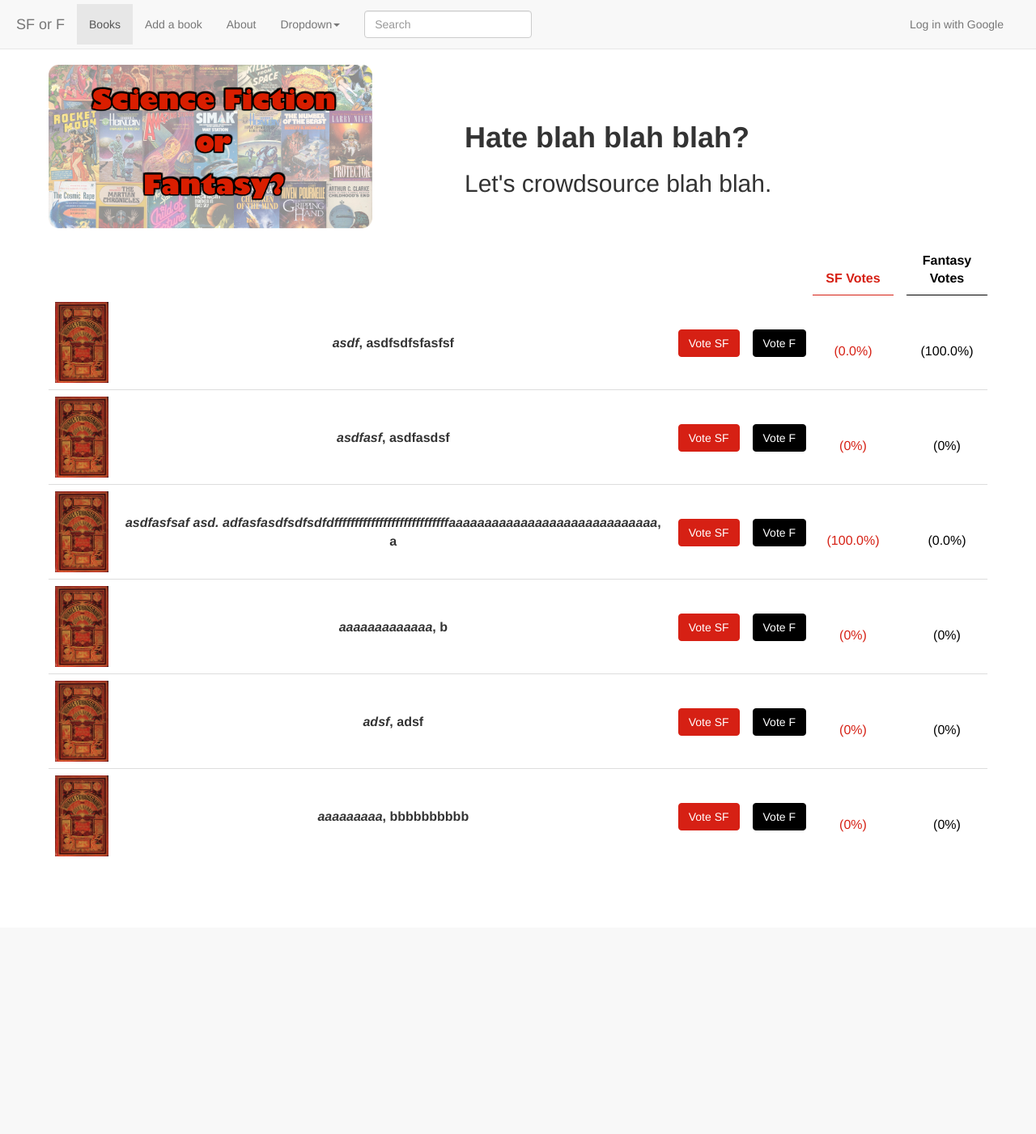
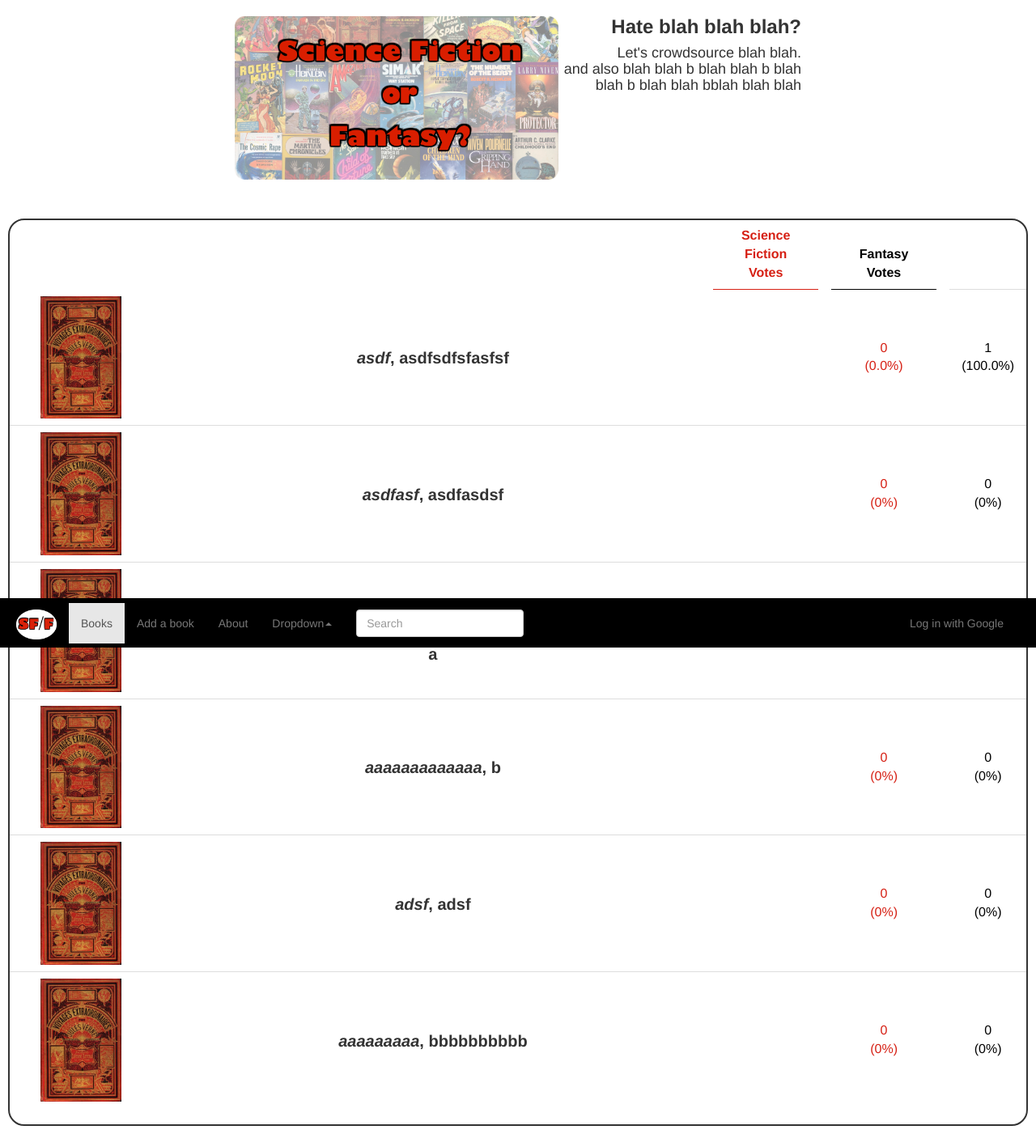
Before and after one commit to gnarlinsky/sf_or_f_django, a Django app: page / in a window 1280 px wide. Shown: the whole page at 81% size. Before the commit the page ends 1058 px from the top, so only its background shows below. Run offline with Django 3.2, Linux system fonts and the light colour scheme; data comes from the database, SQL or seed files in the repository; parts of the project's set-up code (start-up, migrations or seed data) failed here and were passed over; some libraries are stand-ins or nearby versions.

Commit message:
Style changes, e.g. bootstrapped the edit_book form.

```diff
--- a/sff_project/rateBooks_application/templates/base.html
+++ b/sff_project/rateBooks_application/templates/base.html
@@ -12,8 +12,9 @@
   </head>
 
   <body>
-        <nav role="navigation" class="navbar navbar-default navbar-fixed-top"
-        style="padding:5px">
+        <nav role="navigation" class="navbar navbar-default navbar-fixed-bottom"
+        style="padding:5px; background-color: black; border-color:black;
+        border-radius:0px; ">
             <!-- Brand and toggle get grouped for better mobile display -->
             <div class="navbar-header">
                 <button type="button" data-target="#navbarCollapse" data-toggle="collapse" class="navbar-toggle">
@@ -22,7 +23,10 @@
                     <span class="icon-bar"></span>
                     <span class="icon-bar"></span>
                 </button>
-                <a href="#" class="navbar-brand">SF or F</a>
+                <a href="#" class="navbar-brand">
+                    <img src="/static/images/sff_icon.png" width="50px"
+                    style="margin-top:-7px">
+                </a>
             </div>
             <!-- Collection of nav links, forms, and other content for toggling -->
             <div id="navbarCollapse" class="collapse navbar-collapse">
@@ -53,7 +57,7 @@
                             {{ user }}
                             </span>
                             <span style="padding-left:10px">
-                            <a href="logout">Log out</a>
+                            <a href="/logout">Log out</a>
                             </span>
                         {% else %}
                             <a href="{% url 'socialauth_begin' 'google-oauth2' %}">Log in with Google</a>
@@ -62,7 +66,7 @@
                 </ul>
             </div>
         </nav>
-    <div style="margin: auto; padding:60px ">
+    <div style="margin:10px ">
         {% block content %}
         {% endblock %}
     </div>
--- a/sff_project/rateBooks_application/templates/book_list.html
+++ b/sff_project/rateBooks_application/templates/book_list.html
@@ -1,71 +1,95 @@
 {% extends "base.html" %}
 {% load staticfiles %}
+{% load book_filters %}
 
 {% block content %}
+<div style="margin-left:auto; margin-right:auto; width:700px; height:250px">
+    <span style="text-align:center; float:left">
+        <img src="{% static 'images/main.jpg' %}" width="400px">
+    </span>
+    <span style="width:400px; text-align:right">
+        <h3 style="font-weight:bold">Hate blah blah blah?</h3>
+        <h4>Let's crowdsource blah blah.<br>and also  blah blah b blah blah b blah blah b blah blah bblah blah blah </h4>
+    </span>
+</div>
 
 
-<!-- TODO: NOPE. Just use Bootstrap's Flexible layout!!!!!!!! -->
-<div style="margin-top:20px">
-<div style="width: 40%;  float:left;">
-    <img src="{% static 'images/main.jpg' %}" width="400px">
-</div>
-<div style="width: 60%;  float:right; padding:50px;">
-<h1 style="font-weight:bold">Hate blah blah blah?</h1>
-<h2>Let's crowdsource blah blah.</h2>
-</div>
-
-<div style="clear: both">
+<div style="clear: both; border: 2px #333 solid;border-radius: 20px; margin-bottom:10px">
     <table class="table">
         <thead style="border-bottom:0px">
             <tr style="border-bottom:0px">
+                <th style="border-bottom:1px white solid; width:150px"></th>
+                <th style="border-bottom:1px white solid; width:150px"></th>
+                {% if user.is_authenticated %}
+                <th style="border-bottom:1px white solid; width:150px"></th>
+                <th style="border-bottom:1px white solid; width:150px"></th>
+                {% endif %}
+                <th style="text-align:center;color:#d62014; border-bottom:1px
+                #d62014 solid; width:150px">Science Fiction<br>Votes</th>
                 <th style="border-bottom:1px white solid"></th>
+                <th style="text-align:center;color:#000; border-bottom:1px #000
+                solid; width:150px">Fantasy<br>Votes</th>
                 <th style="border-bottom:1px white solid"></th>
-                <th style="border-bottom:1px white solid"></th>
-                <th style="border-bottom:1px white solid"></th>
-                <th style="text-align:center;color:#d62014; border-bottom:1px
-                #d62014 solid; width:100px">SF Votes</th>
-                <th style="border-bottom:1px white solid"></th>
-                <th style="text-align:center;color:#000; border-bottom:1px
-                #000 solid; width:100px">Fantasy Votes</th>
             </tr>
         </thead>
         <tbody style="border-top:0px">
             {% for book in object_list %}
 
             <tr style="border-top:0px">
-                <td><img src="/static/images/Hetzel_front_cover.jpg" height="100px"></td>
+                <td style="vertical-align:middle; width:200px; text-align:
+                center">
+                <img src="/static/images/Hetzel_front_cover.jpg" width="100px">
+                </td>
 
                 <td style="text-align:center; padding-top:10px;
-                vertical-align:middle; color:#333; font-weight: bold">
+                vertical-align:middle; color:#333; font-weight: bold;
+                font-size:20px">
                     <span style="font-style: italic;">{{ book.title }}</span>, {{ book.author }}
                 </td>
 
-                <td style="text-align:center; padding-top:10px;
-                vertical-align:middle;">
-                    <a href="vote_sf/{{book.id}}" class="btn btn-success"
-                    role="button"
-                    style=" background-color: #d62014; border-color: #d62014;">
-                    Vote SF </a>
+
+                <td style="text-align:center; padding-top:10px; vertical-align:middle;">
+                {% if user.is_authenticated %}
+                {% if user.id|user_voted_sf_for_book:book.id %}
+                            <a href="vote_sf/{{book.id}}" class="btn
+                            btn-success" role="button" style="width:100px; height:50px; background-color: #d62014; border-color: #d62014;" disabled="disabled"> Vote SF
+                                <img src="/static/images/check.png" height="25px">
+                            </a>
+                        {% else %}
+                            <a href="vote_sf/{{book.id}}" class="btn
+                            btn-success" role="button" style="width:100px; height:50px; background-color: #d62014; border-color: #d62014;"> Vote SF </a>
+                        {% endif %}
+                        {% endif %}
                 </td>
 
-                <td style="text-align:center; padding-top:10px;
-                vertical-align:middle">
-                    <a href="vote_f/{{book.id}}" class="btn btn-info" role="button"
-                    style="background-color: #000; border-color: #000;">
-                    Vote F </a>
+                <td style="text-align:center; padding-top:10px; vertical-align:middle">
+
+
+                {% if user.is_authenticated %}
+                    {% if user.id|user_voted_f_for_book:book.id  %}
+                                <a href="vote_f/{{book.id}}" class="btn btn-info"
+                                role="button" style="width:100px; height:50px; background-color: #000; border-color: #000;" disabled="disabled"> Vote F &nbsp;&nbsp;
+                                    <img src="/static/images/check.png" height="25px">
+                                </a>
+                        {% else %}
+                            <a href="vote_f/{{book.id}}" class="btn btn-info"
+                        role="button" style="width:100px; height:50px; background-color: #000; border-color: #000;"> Vote F </a>
+                        {% endif %}
+                        {% endif %}
                 </td>
 
                 <td style="text-align:center;color:#d62014; width:100px;
-                vertical-align:middle">
-                    {{ book.votes_sf }}<br>({{ book.get_percentage_sf_votes }}%)
+                vertical-align:middle"> {{ book.get_num_sf_votes }}<br>({{ book.get_percentage_sf_votes }}%)
                 </td>
 
                 <td></td>
 
-                <td style="text-align:center;color:#000; width:100px;
-                vertical-align:middle">
-                    {{ book.votes_f }}<br>({{ book.get_percentage_f_votes }}%)
+                <td style="text-align:center;color:#000; width:100px; vertical-align:middle">
+                    {{ book.get_num_f_votes }}<br>({{ book.get_percentage_f_votes }}%)
                 </td>
+
+
+
             </tr>
             {% endfor %}
         </tbody>
```
Also changed, not shown: sff_project/rateBooks_application/templates/edit_book.html (+34 -11 lines).
